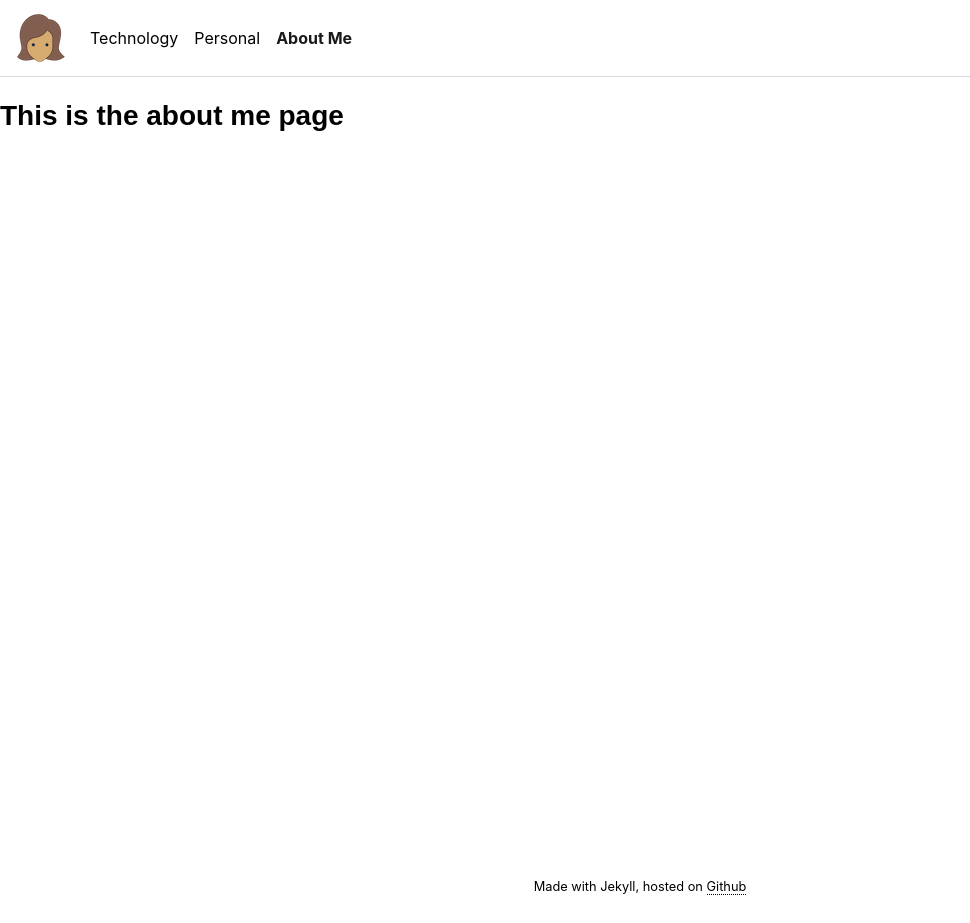
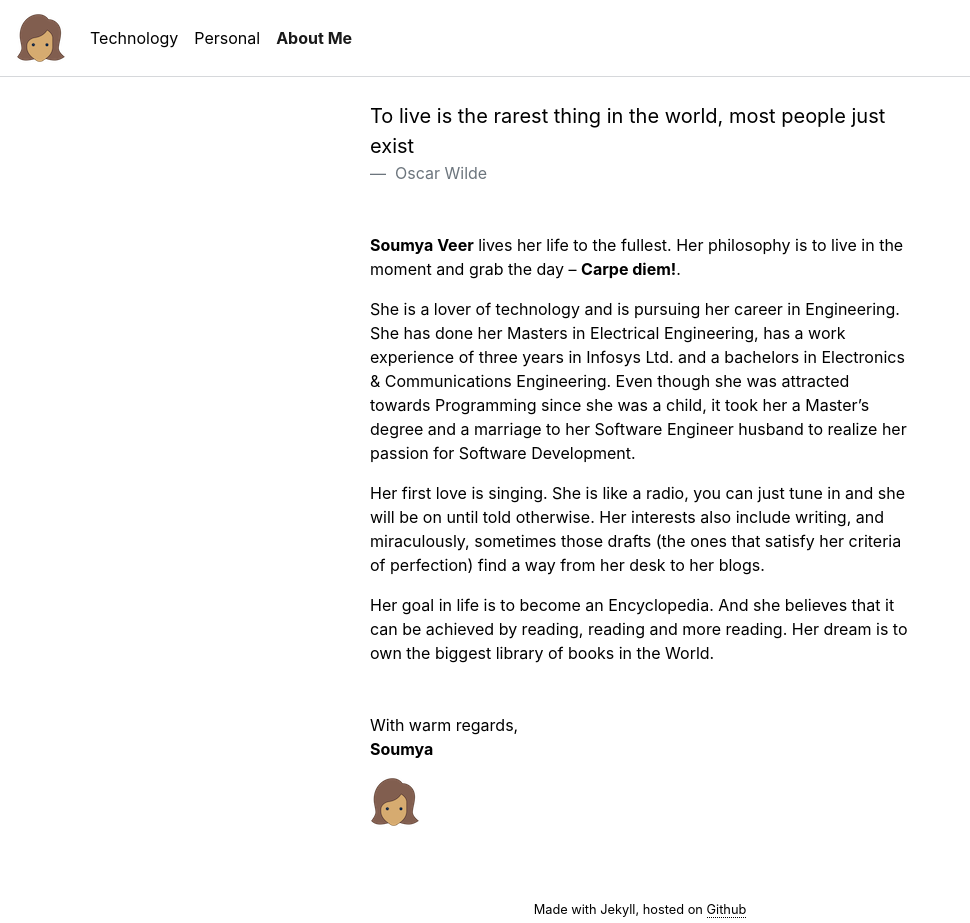
Before and after one commit to soumyaveer/soumyaveer.github.io, a Jekyll site: the page built from _pages/about-me.html, in a window 1280 px wide. Shown: the whole page, without its empty margins (0-970 px from the left). Built offline with Jekyll 4.4.1, drawn with Linux system fonts in a browser that asks for light colours; some web fonts are replaced; before the commit the page ends 900 px from its top, so only the background shows below that.

Commit message:
Add about me page content

```diff
--- a/_pages/about-me.html
+++ b/_pages/about-me.html
@@ -7,8 +7,44 @@ title: {{ site.name }}
 
 {% include navbar.html currentNavItem="about-me" %}
 
-<div class="row">
-  <div class="col-sm-8 col-sm-offset-2">
-    <h3>This is the about me page</h3>
+<main class="container">
+  <div class="row">
+    <div class="col-10 offset-1 col-sm-6 offset-sm-3">
+      <blockquote class="blockquote mb-5">
+        <p class="mb-0">
+          To live is the rarest thing in the world, most people just exist
+        </p>
+        <footer class="blockquote-footer">
+          Oscar Wilde
+        </footer>
+      </blockquote>
+      <p>
+        <strong>Soumya Veer</strong> lives her life to the fullest. Her philosophy is to live in the moment and
+        grab the day – <strong>Carpe diem!</strong>.
+      </p>
+      <p>
+        She is a lover of technology and is pursuing her career in Engineering. She has done her Masters in
+        Electrical Engineering, has a work experience of three years in Infosys Ltd. and a bachelors in Electronics &
+        Communications Engineering. Even though she was attracted towards Programming since she was a child, it took
+        her a Master’s degree and a marriage to her Software Engineer husband to realize her passion for
+        Software Development.
+      </p>
+      <p>
+        Her first love is singing. She is like a radio, you can just tune in and she will be on until told otherwise.
+        Her interests also include writing, and miraculously, sometimes those drafts (the ones that satisfy her criteria
+        of perfection) find a way from her desk to her blogs.
+      </p>
+      <p>
+        Her goal in life is to become an Encyclopedia. And she believes that it can be achieved by reading, reading and
+        more reading. Her dream is to own the biggest library of books in the World.
+      </p>
+      <p class="mt-5">
+        With warm regards, <br>
+        <strong>Soumya</strong>
+      </p>
+      <p>
+        <img src="/assets/images/site-icons/navbar.png" alt="Soumya">
+      </p>
+    </div>
   </div>
-</div>
+</main>
--- a/_technology_blog/remember-your-appointments-with-reminders-app.markdown
+++ b/_technology_blog/remember-your-appointments-with-reminders-app.markdown
@@ -5,6 +5,8 @@ date:  2018-04-02 18:10:00
 categories: main
 banner_image: "reminders.png"
 summary: Your personal assistant to help you manage your tasks. Never miss another appointment again!
+redirect_from:
+  - /main/2018/04/02/remember-your-appointments-with-reminders-app.html
 ---
 
 Do you find yourself forgetting birthdays of loved ones? Or worse, your own wedding anniversary? Speaking from my personal experience, this can be a huge problem. The **Reminders** app is the solution to this. It lets you setup email reminders for important tasks.
```
